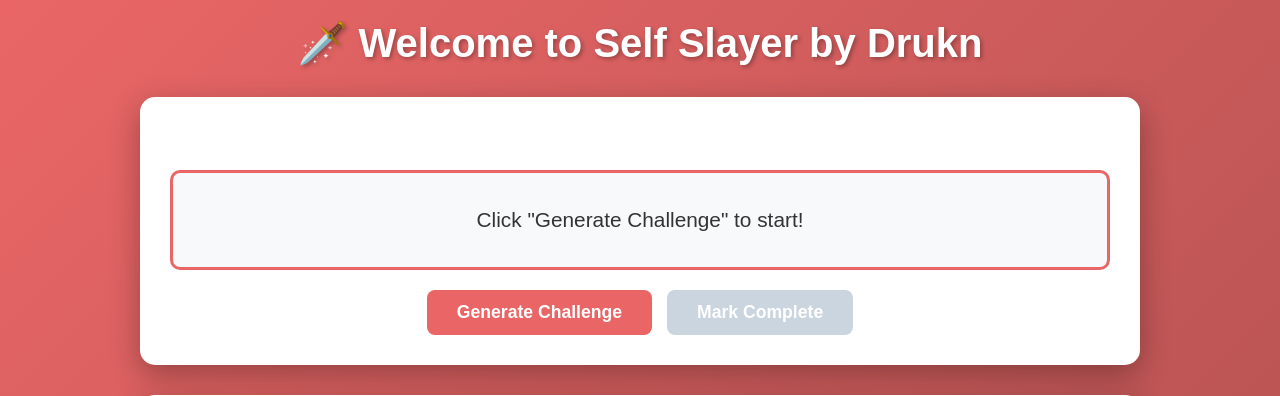
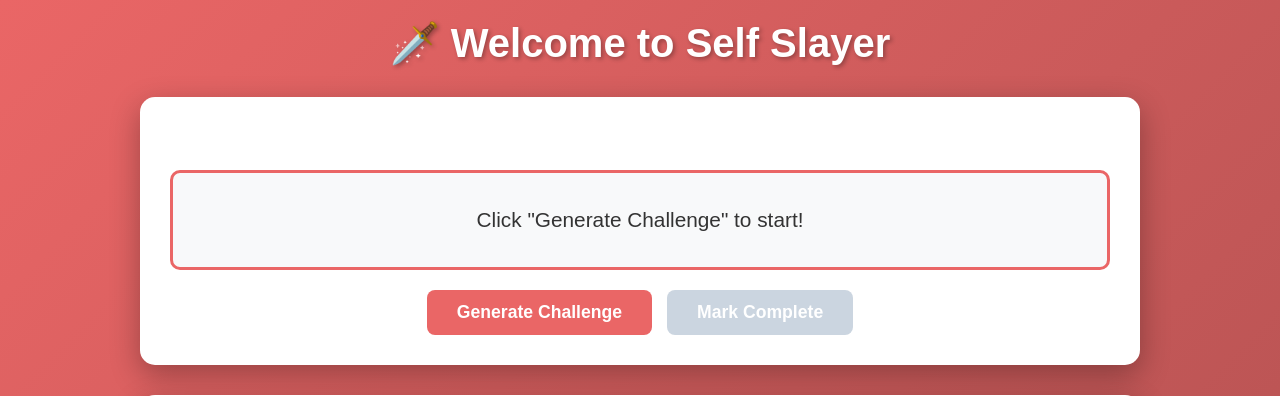
Before and after one commit to mpeacock/selfSlayer, a Flask app: page / in a window 1280 px wide. Shown: the top 396 px of the page. Run offline with Flask 3, Linux system fonts and the light colour scheme.

Commit message:
Removed name at top

```diff
--- a/templates/index.html
+++ b/templates/index.html
@@ -3,12 +3,12 @@
 <head>
     <meta charset="UTF-8">
     <meta name="viewport" content="width=device-width, initial-scale=1.0">
-    <title>OSRS Boss Challenge</title>
+    <title>Self Slayer</title>
     <link rel="stylesheet" href="{{ url_for('static', filename='style.css') }}">
 </head>
 <body>
     <div class="container">
-        <h1>🗡️ Welcome to Self Slayer by Drukn</h1>
+        <h1>🗡️ Welcome to Self Slayer</h1>
 
         <!-- Current Challenge Section -->
         <div class="challenge-section">
```
